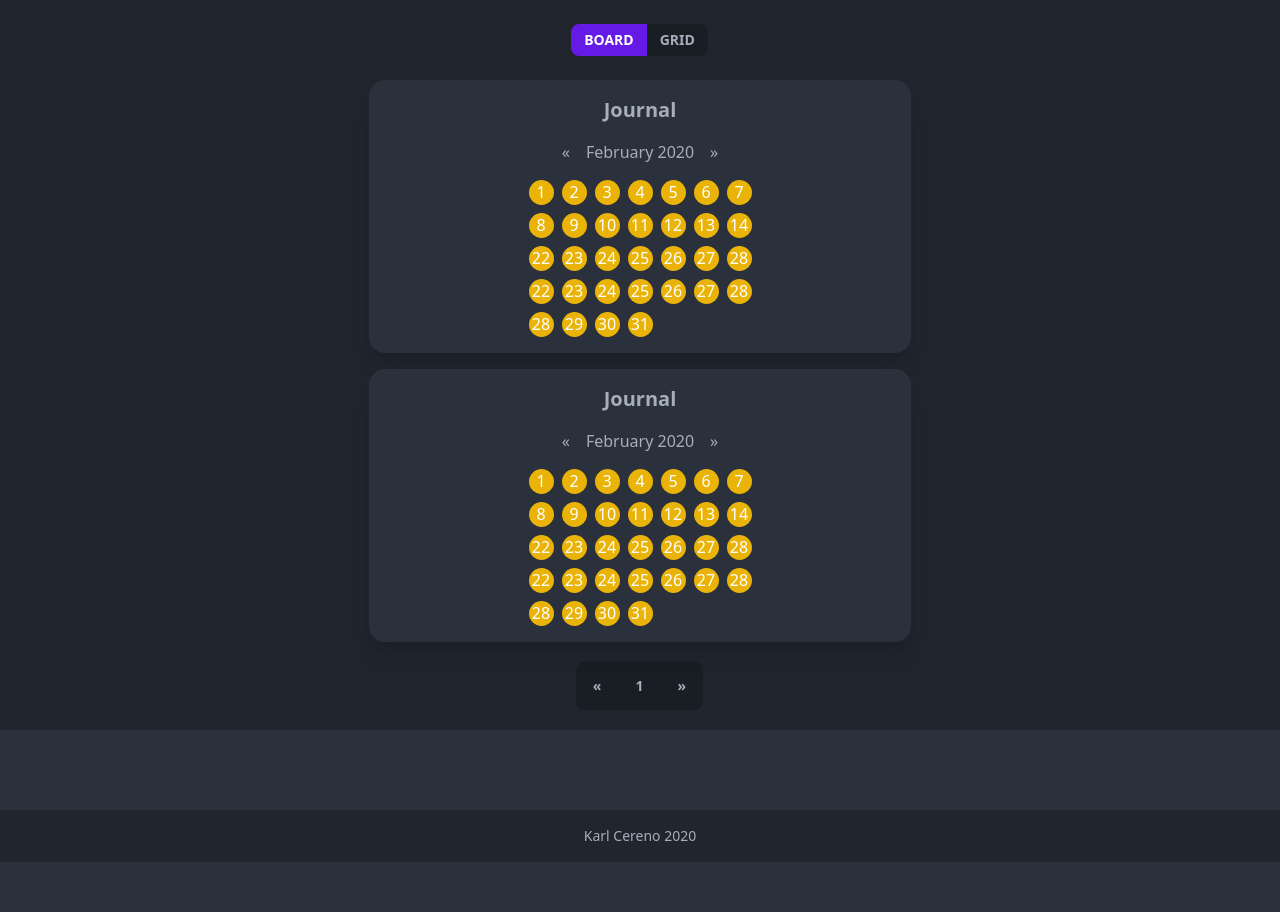
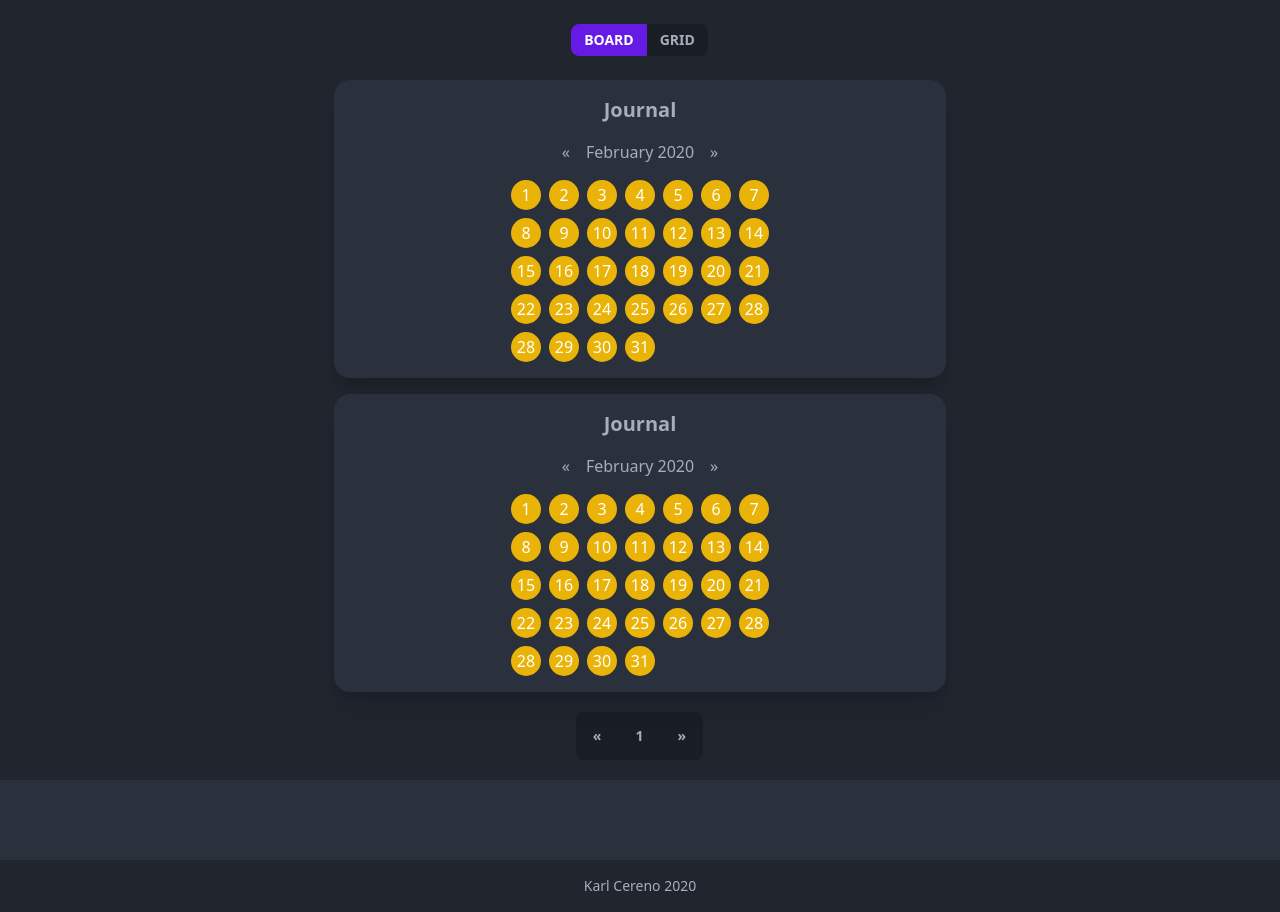
Before and after one commit to kcereno/streaks-habit-tracker, a React (Create React App) app: page / in a window 1280 px wide. Before the commit the page ends 862 px from the top, so only its background shows below. Built offline with nearby package versions, Linux system fonts and the light colour scheme.

Commit message:
Center day inside bg in HabitGridItem

```diff
--- a/src/components/HabitGridItem/HabitGridItem.tsx
+++ b/src/components/HabitGridItem/HabitGridItem.tsx
@@ -7,7 +7,7 @@ function HabitGridItem() {
     22, 23, 24, 25, 26, 27, 28, 29, 30, 31,
   ];
   return (
-    <div className="card card-compact w-full bg-base-100 shadow-xl mx-2">
+    <div className="card card-compact w-full bg-base-100 shadow-xl mx-2 ">
       {/* Content Container */}
       <div className="p-4">
         <h2 className="font-bold text-xl text-center">Journal</h2>
@@ -26,7 +26,7 @@ function HabitGridItem() {
                 {days
                   .filter((day) => day >= 1 && day <= 7)
                   .map((day) => (
-                    <h1 className="rounded-full bg-yellow-500 inline-block text-center w-[25px] h-[25px] ">
+                    <h1 className="flex items-center justify-center rounded-full  p-1 bg-yellow-500 w-[30px] h-[30px] ">
                       {day}
                     </h1>
                   ))}
@@ -35,7 +35,16 @@ function HabitGridItem() {
                 {days
                   .filter((day) => day >= 8 && day <= 14)
                   .map((day) => (
-                    <h1 className="rounded-full bg-yellow-500 inline-block text-center w-[25px] h-[25px] ">
+                    <h1 className="flex items-center justify-center rounded-full p-1.5 bg-yellow-500  text-center w-[30px] h-[30px] ">
+                      {day}
+                    </h1>
+                  ))}
+              </div>
+              <div className="flex flex-wrap gap-2">
+                {days
+                  .filter((day) => day >= 15 && day <= 21)
+                  .map((day) => (
+                    <h1 className="flex items-center justify-center rounded-full p-1.5 bg-yellow-500  text-center w-[30px] h-[30px] ">
                       {day}
                     </h1>
                   ))}
@@ -44,16 +53,7 @@ function HabitGridItem() {
                 {days
                   .filter((day) => day >= 22 && day <= 28)
                   .map((day) => (
-                    <h1 className="rounded-full bg-yellow-500 inline-block text-center w-[25px] h-[25px] ">
-                      {day}
-                    </h1>
-                  ))}
-              </div>
-              <div className="flex flex-wrap gap-2">
-                {days
-                  .filter((day) => day >= 22 && day <= 28)
-                  .map((day) => (
-                    <h1 className="rounded-full bg-yellow-500 inline-block text-center w-[25px] h-[25px] ">
+                    <h1 className="flex items-center justify-center rounded-full p-1.5 bg-yellow-500  text-center w-[30px] h-[30px] ">
                       {day}
                     </h1>
                   ))}
@@ -62,7 +62,7 @@ function HabitGridItem() {
                 {days.map((day) => {
                   if (day >= 28) {
                     return (
-                      <h1 className="rounded-full bg-yellow-500  inline-block text-center w-[25px] h-[25px] ">
+                      <h1 className="flex items-center justify-center rounded-full p-1.5 bg-yellow-500 text-center w-[30px] h-[30px] ">
                         {day}
                       </h1>
                     );
```
